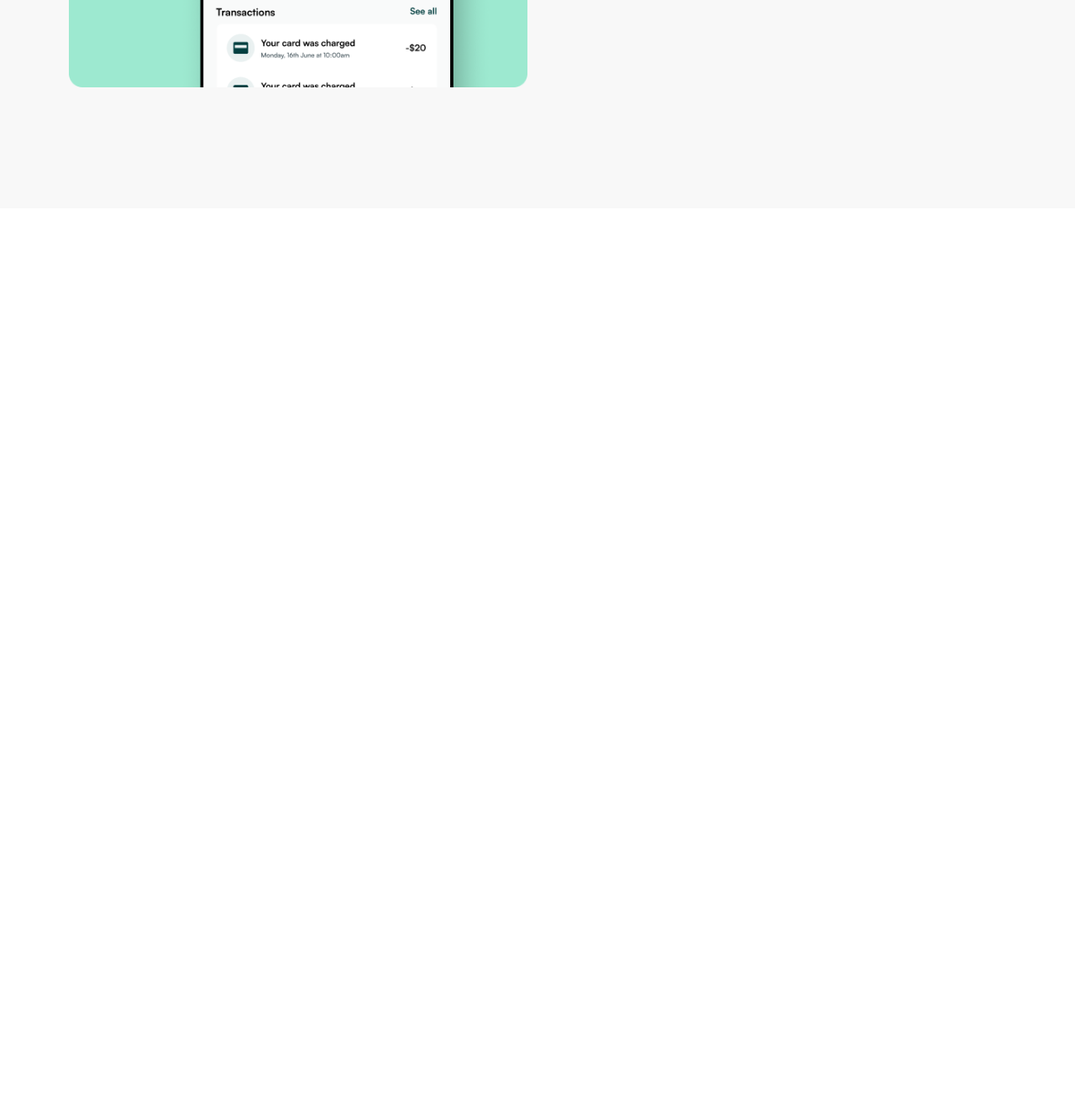
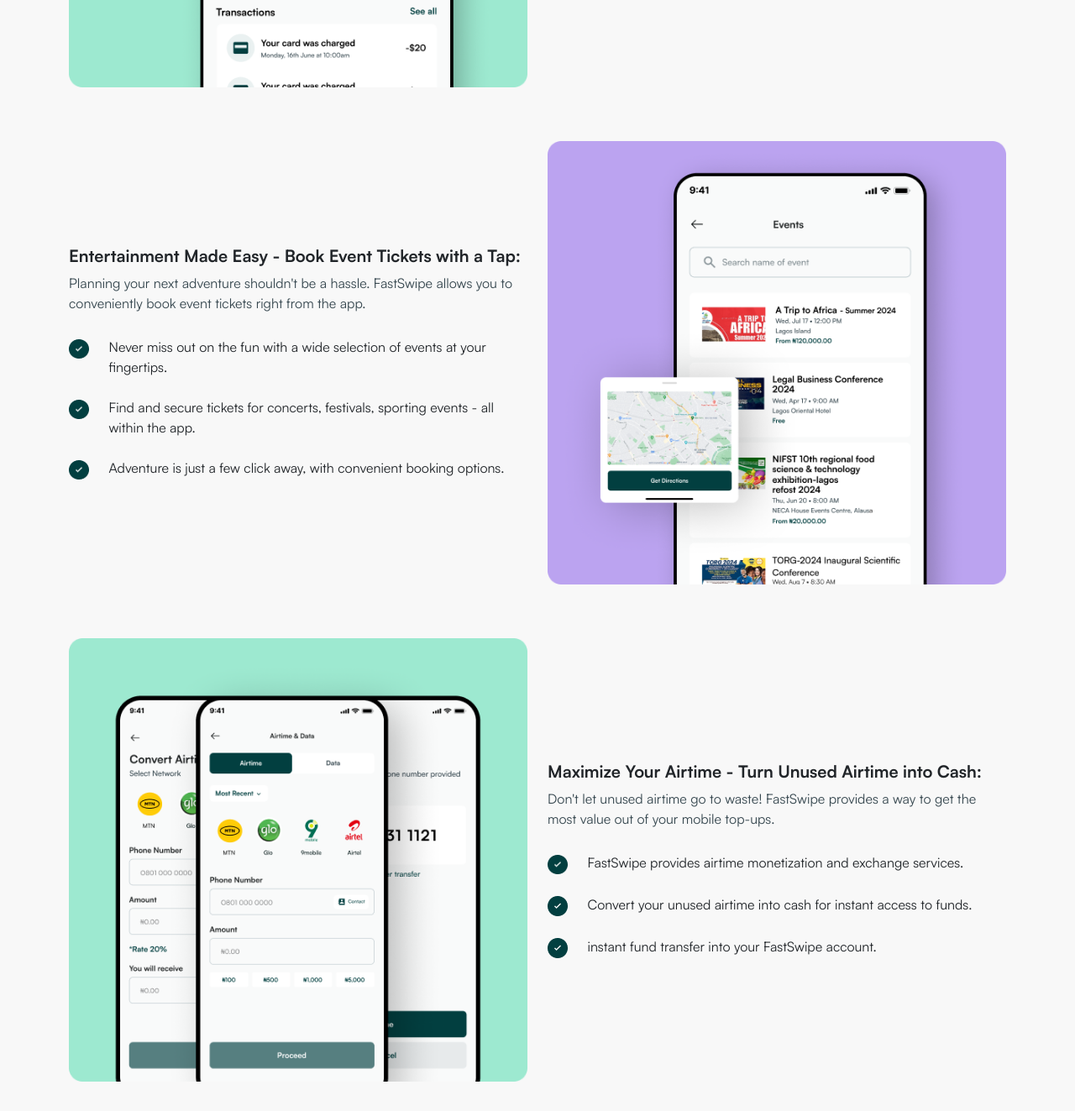
Before and after one commit to seregheik/FastSwipe, a plain HTML site: page index.html in a window 1280 px wide. Shown: the part 2906-4229 px from the top of the page at 84% size. Before the commit the page ends 3154 px from the top, so only its background shows below. Drawn offline with nearby package versions, Linux system fonts and the light colour scheme.

Commit message:
final adjustment for the day

```diff
--- a/index.html
+++ b/index.html
@@ -247,7 +247,7 @@
                             go with complete ease.
                         </div>
                         <div class="row pt-4">
-                            <div class="col-2 col-lg-1">
+                            <div class="col-2 text-center col-lg-1">
                                 <img src="/img/images/tick.png" class="img-fluid" alt="" srcset="" />
                             </div>
                             <div class="col-10 col-lg-11">
@@ -255,19 +255,21 @@
                             </div>
                         </div>
                         <div class="row pt-4">
-                            <div class="col-2 col-lg-1">
+                            <div class="col-2 text-center col-lg-1">
                                 <img src="/img/images/tick.png" class="img-fluid" alt="" srcset="" />
                             </div>
                             <div class="col-10 col-lg-11">
-                                Split bills, pay rent, or send money back home - all in a flash.
+                                Split bills, pay rent, or send money back home - all in a
+                                flash.
                             </div>
                         </div>
                         <div class="row pt-4">
-                            <div class="col-2 col-lg-1">
+                            <div class="col-2 text-center col-lg-1">
                                 <img src="/img/images/tick.png" class="img-fluid" alt="" srcset="" />
                             </div>
                             <div class="col-10 col-lg-11">
-                                No more waiting in bank queues or waiting for transfers to clear.
+                                No more waiting in bank queues or waiting for transfers to
+                                clear.
                             </div>
                         </div>
                     </div>
@@ -287,7 +289,7 @@
                             solution.
                         </div>
                         <div class="row pt-4">
-                            <div class="col-2 col-lg-1">
+                            <div class="col-2 text-center col-lg-1">
                                 <img src="/img/images/tick.png" class="img-fluid" alt="" srcset="" />
                             </div>
                             <div class="col-10 col-lg-11">
@@ -296,7 +298,7 @@
                             </div>
                         </div>
                         <div class="row pt-4">
-                            <div class="col-2 col-lg-1">
+                            <div class="col-2 text-center col-lg-1">
                                 <img src="/img/images/tick.png" class="img-fluid" alt="" srcset="" />
                             </div>
                             <div class="col-10 col-lg-11">
@@ -305,17 +307,93 @@
                             </div>
                         </div>
                         <div class="row pt-4">
-                            <div class="col-2 col-lg-1">
+                            <div class="col-2 text-center col-lg-1">
                                 <img src="/img/images/tick.png" class="img-fluid" alt="" srcset="" />
                             </div>
                             <div class="col-10 col-lg-11">
                                 Shop online with complete peace of mind
                             </div>
                         </div>
-
                     </div>
                     <div class="col-12 d-flex justify-content-center py-3 order-0 col-md-6">
                         <img src="/img/images/feature2.png" alt="" class="img-fluid" />
+                    </div>
+                </div>
+                <div class="row align-items-center py-3">
+                    <div class="col-12 text-center text-md-start order-1 py-3 order-md-1 col-md-6">
+                        <div class="h5 fw-bold">
+                            Entertainment Made Easy - Book Event Tickets with a Tap:
+                        </div>
+                        <div class="fs-6 text-neutral pb-1">
+                            Planning your next adventure shouldn't be a hassle. FastSwipe
+                            allows you to conveniently book event tickets right from the
+                            app.
+                        </div>
+                        <div class="row pt-4">
+                            <div class="col-2 text-center col-lg-1">
+                                <img src="/img/images/tick.png" class="img-fluid" alt="" srcset="" />
+                            </div>
+                            <div class="col-10 col-lg-11">
+                                Never miss out on the fun with a wide selection of events at
+                                your fingertips.
+                            </div>
+                        </div>
+                        <div class="row pt-4">
+                            <div class="col-2 text-center col-lg-1">
+                                <img src="/img/images/tick.png" class="img-fluid" alt="" srcset="" />
+                            </div>
+                            <div class="col-10 col-lg-11">
+                                Find and secure tickets for concerts, festivals, sporting
+                                events - all within the app.
+                            </div>
+                        </div>
+                        <div class="row pt-4">
+                            <div class="col-2 text-center col-lg-1">
+                                <img src="/img/images/tick.png" class="img-fluid" alt="" srcset="" />
+                            </div>
+                            <div class="col-10 col-lg-11">
+                                Adventure is just a few click away, with convenient booking
+                                options.
+                            </div>
+                        </div>
+                    </div>
+                    <div class="col-12 d-flex justify-content-center py-3 order-0 order-md-1 col-md-6">
+                        <img src="/img/images/feature3.png" alt="" class="img-fluid" />
+                    </div>
+                </div>
+                <div class="row align-items-center py-3">
+                    <div class="col-12 order-1 py-3 col-md-6">
+                        <div class="h5 fw-bold">
+                            Maximize Your Airtime - Turn Unused Airtime into Cash:                        </div>
+                        <div class="fs-6 text-neutral pb-1">
+                            Don't let unused airtime go to waste!  FastSwipe provides a way to get the most value out of your mobile top-ups.
+                        </div>
+                        <div class="row pt-4">
+                            <div class="col-2 text-center col-lg-1">
+                                <img src="/img/images/tick.png" class="img-fluid" alt="" srcset="" />
+                            </div>
+                            <div class="col-10 col-lg-11">
+                                FastSwipe provides airtime monetization and exchange services.
+                            </div>
+                        </div>
+                        <div class="row pt-4">
+                            <div class="col-2 text-center col-lg-1">
+                                <img src="/img/images/tick.png" class="img-fluid" alt="" srcset="" />
+                            </div>
+                            <div class="col-10 col-lg-11">
+                                Convert your unused airtime into cash for instant access to funds.
+                            </div>
+                        </div>
+                        <div class="row pt-4">
+                            <div class="col-2 text-center col-lg-1">
+                                <img src="/img/images/tick.png" class="img-fluid" alt="" srcset="" />
+                            </div>
+                            <div class="col-10 col-lg-11">
+                                instant fund transfer into your FastSwipe account.                            </div>
+                        </div>
+                    </div>
+                    <div class="col-12 d-flex justify-content-center py-3 order-0 col-md-6">
+                        <img src="/img/images/feature4.png" alt="" class="img-fluid" />
                     </div>
                 </div>
             </div>
```
Also changed, not shown: img/images/feature3.png (added), img/images/feature4.png (added). Lines whose indentation alone changed are shown as unchanged.
